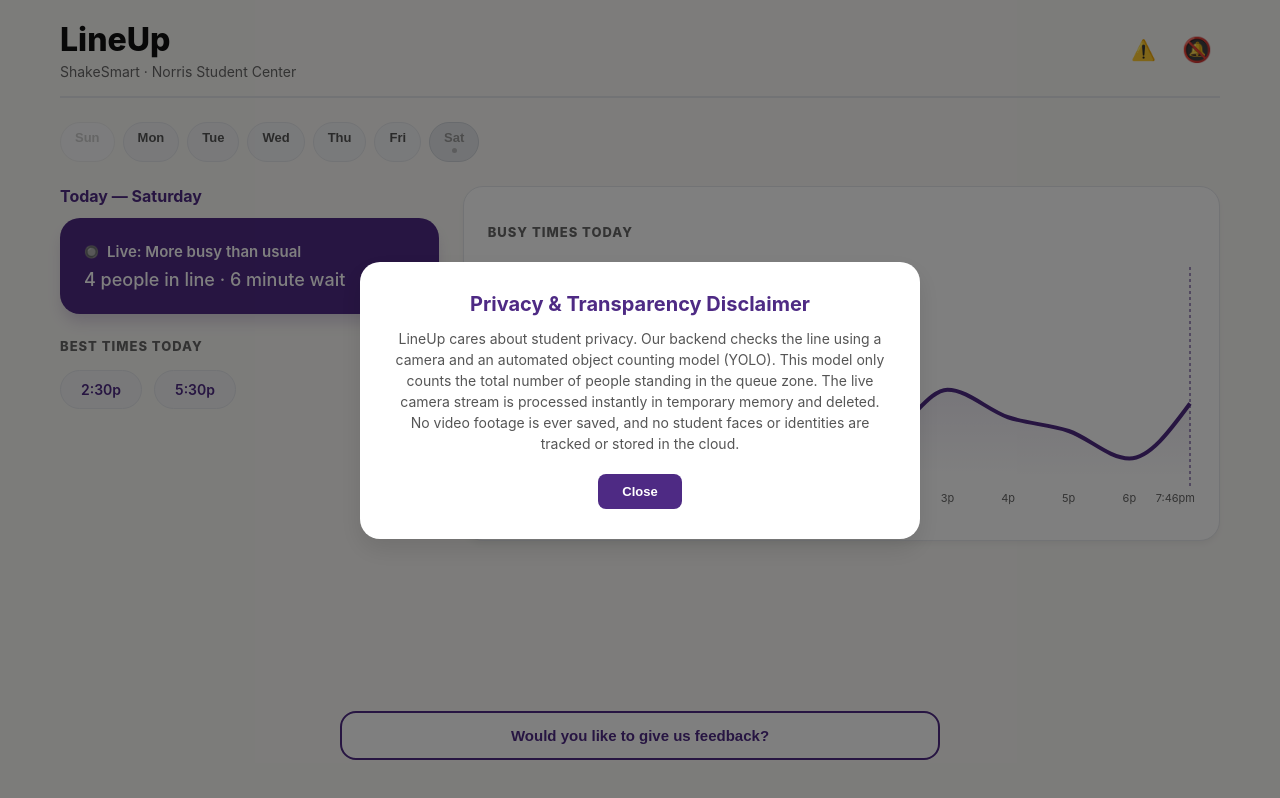
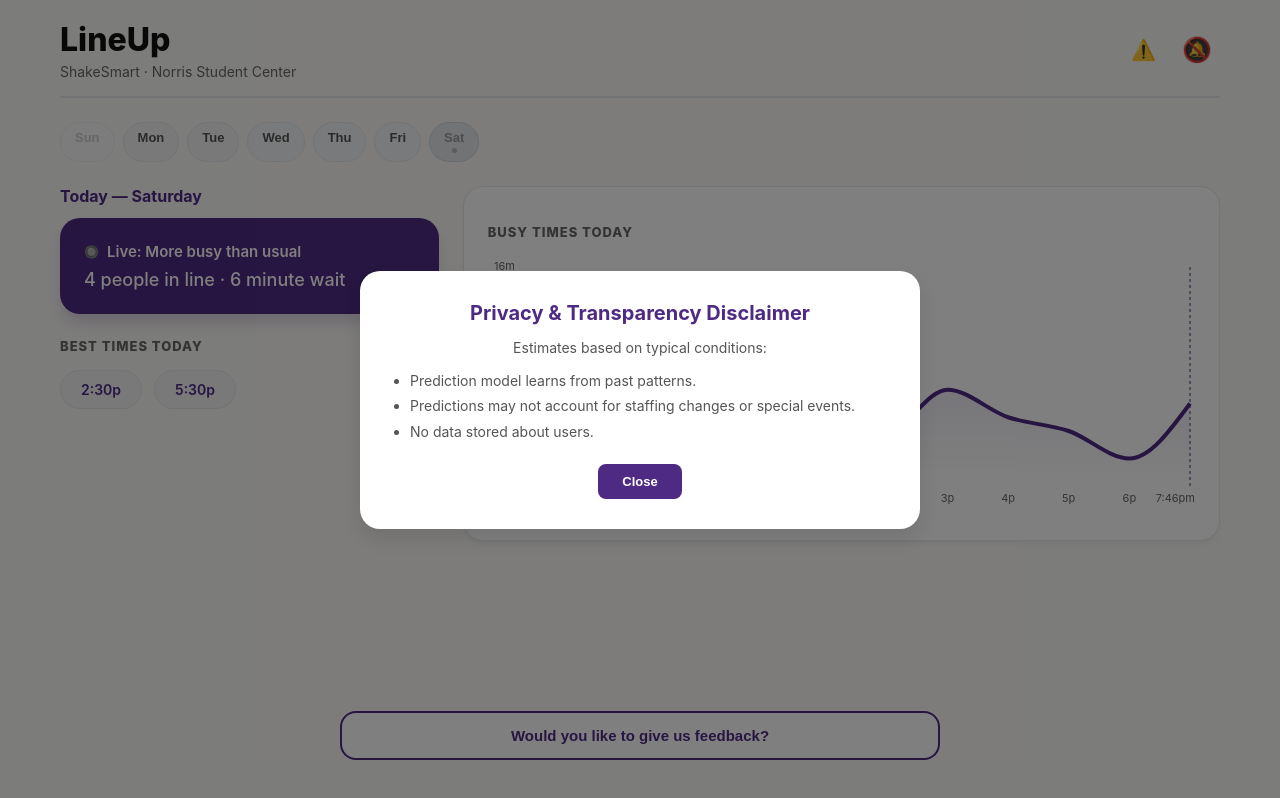
Before and after one commit to Aimee-Darlene-Izere-prog/LineUp, a React (Vite) app: page / in a window 1280 px wide. Both pictures are taken after a click on the button "⚠️". Built offline with nearby package versions, Linux system fonts and the light colour scheme.

Commit message:
Updated the transparency disclaimer

```diff
--- a/src/App.jsx
+++ b/src/App.jsx
@@ -410,11 +410,12 @@
               Privacy &amp; Transparency Disclaimer
             </h2>
             <p style={{ fontSize: '14px', lineHeight: '1.5', color: '#555', margin: '0 0 20px 0' }}>
-              LineUp cares about student privacy. Our backend checks the line using a camera and an
-              automated object counting model (YOLO). This model only counts the total number of
-              people standing in the queue zone. The live camera stream is processed instantly in
-              temporary memory and deleted. No video footage is ever saved, and no student faces or
-              identities are tracked or stored in the cloud.
+              Estimates based on typical conditions:
+              <ul style={{ textAlign: 'left', marginTop: '10px', paddingLeft: '20px', lineHeight: '1.8' }}>
+                <li>Prediction model learns from past patterns.</li>
+                <li>Predictions may not account for staffing changes or special events.</li>
+                <li>No data stored about users.</li>
+              </ul>
             </p>
             <button className="reset-button" onClick={() => setDisclaimerOpen(false)} style={{ backgroundColor: '#4e2a84', color: 'white', padding: '10px 24px' }}>
               Close
```
